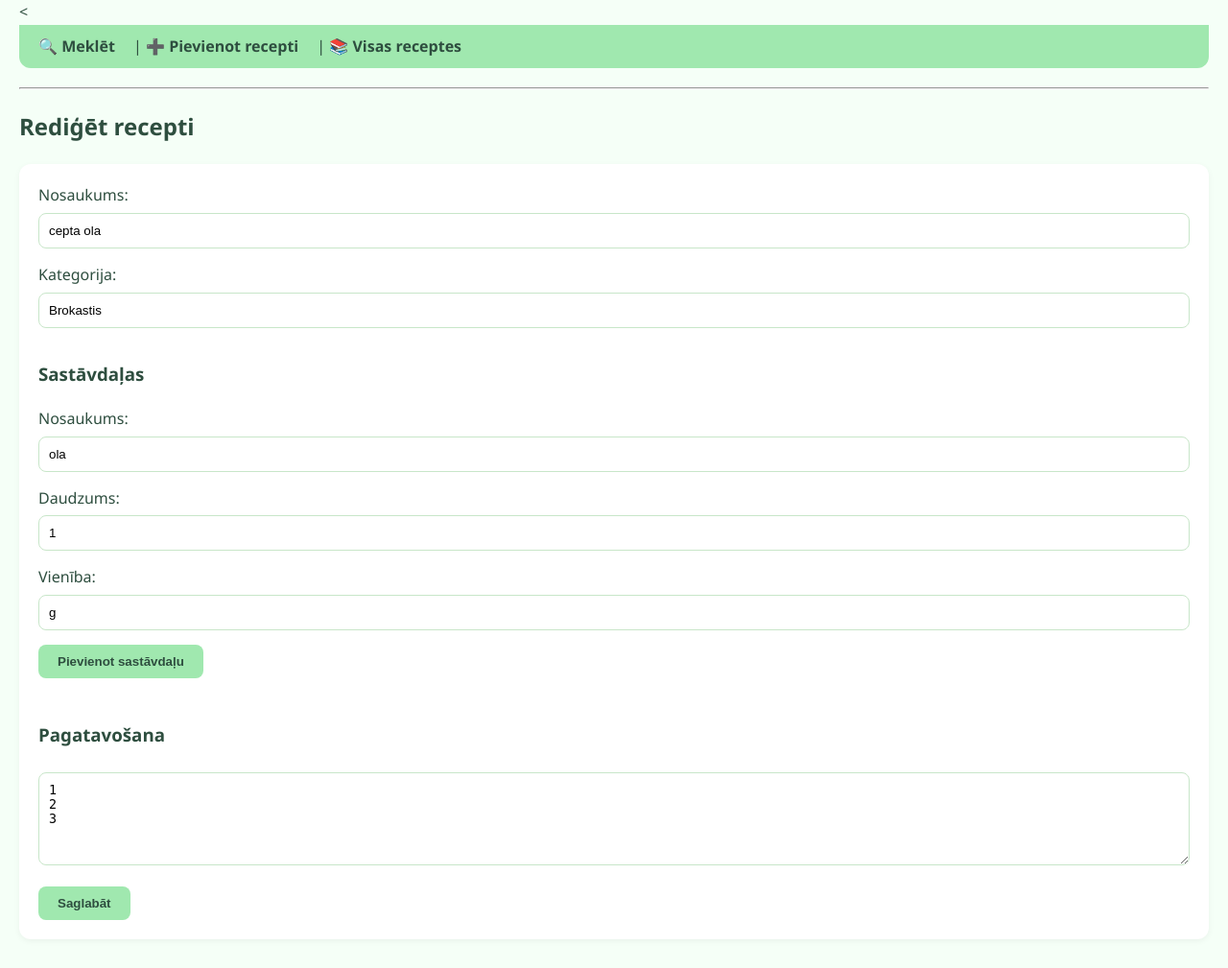
After one commit to Katjenka/ediena_web, a Flask app: page /edit/1 in a window 1280 px wide. The commit adds this page. Shown: the whole page at 96% size. Run offline with Flask 3, Linux system fonts and the light colour scheme.

Commit message:
Add files via upload

```diff
--- /dev/null
+++ b/templates/edit.html
@@ -0,0 +1,33 @@
+{% extends "base.html" %}
+{% block title %}Rediģēt recepti{% endblock %}
+{% block content %}
+<h2>Rediģēt recepti</h2>
+<form method="post">
+    Nosaukums: <input type="text" name="name" value="{{ recipe.name }}"><br>
+    Kategorija: <input type="text" name="category" value="{{ recipe.category }}"><br>
+    <h3>Sastāvdaļas</h3>
+    <div id="ingredients">
+        {% for ing in recipe.ingredients %}
+        <div>
+            Nosaukums: <input name="ingredient_name" value="{{ ing.name }}">
+            Daudzums: <input name="ingredient_quantity" value="{{ ing.quantity }}">
+            Vienība: <input name="ingredient_unit" value="{{ ing.unit }}">
+        </div>
+        {% endfor %}
+    </div>
+    <button type="button" onclick="addIngredient()">Pievienot sastāvdaļu</button><br><br>
+
+    <h3>Pagatavošana</h3>
+    <textarea name="steps" rows="5" cols="40">{{ recipe.steps }}</textarea><br>
+    <button type="submit">Saglabāt</button>
+</form>
+
+<script>
+function addIngredient() {
+    const container = document.getElementById('ingredients');
+    const div = document.createElement('div');
+    div.innerHTML = 'Nosaukums: <input name="ingredient_name"> Daudzums: <input name="ingredient_quantity"> Vienība: <input name="ingredient_unit">';
+    container.appendChild(div);
+}
+</script>
+{% endblock %}
```
Also changed, not shown: templates/recipes.html (+16 -12 lines), templates/base.html (line endings or trailing spaces), templates/index.html (line endings or trailing spaces), templates/recipe_detail.html (line endings or trailing spaces), templates/search.html (line endings or trailing spaces), templates/search_results.html (line endings or trailing spaces).
